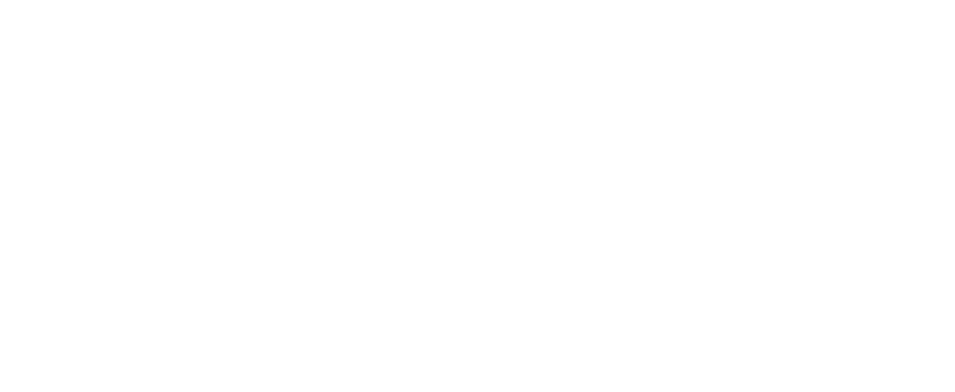
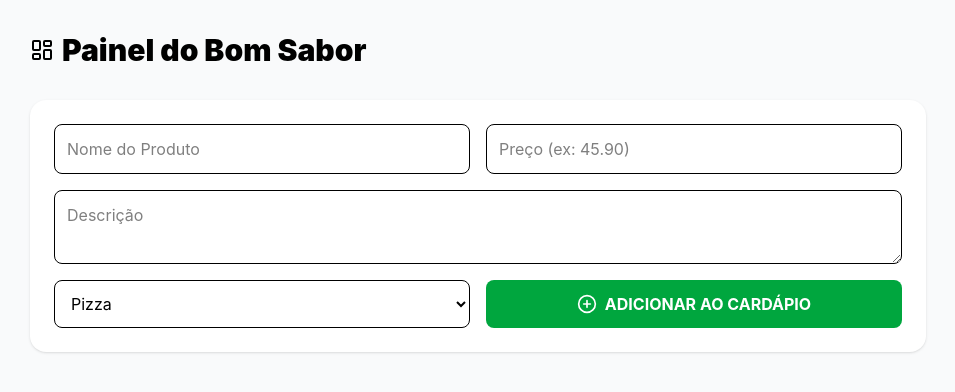
Before and after one commit to WellissonLima/bom-sabor-delivery, a React (Vite) app in the folder bom-sabor-delivery-web/: page /admin-bom-sabor in a window 1280 px wide. Before the commit this address had no page. Shown: the top 392 px of the page, without its empty margins (162-1117 px from the left). Built offline with nearby package versions, Linux system fonts and the light colour scheme; no server answers.

Commit message:
feat: add admin dashboard with product creation and deletion

```diff
--- a/bom-sabor-delivery-web/src/App.jsx
+++ b/bom-sabor-delivery-web/src/App.jsx
@@ -2,6 +2,7 @@
 import Home from "./pages/Home";
 import CheckoutPage from "./pages/CheckoutPage";
 import { CartProvider } from "./context/CartContext";
+import AdminPage from "./pages/AdminPage";
 
 function App() {
   return (
@@ -10,6 +11,9 @@
         <Routes>
           {/* Rota principal: o Cardápio */}
           <Route path="/" element={<Home />} />
+
+          {/* Rota do Painel do Dono */}
+          <Route path="/admin-bom-sabor" element={<AdminPage />} />
 
           {/* Rota do Checkout */}
           <Route path="/checkout" element={<CheckoutPage />} />
--- /dev/null
+++ b/bom-sabor-delivery-web/src/pages/AdminPage.jsx
@@ -0,0 +1,73 @@
+import { useEffect, useState } from 'react';
+import api from '../services/api';
+import { Trash2, PlusCircle, LayoutDashboard } from 'lucide-react';
+
+export default function AdminPage() {
+  const [products, setProducts] = useState([]);
+  const [newProduct, setNewProduct] = useState({ name: '', description: '', price: '', category: 'pizza' });
+
+  useEffect(() => {
+    fetchProducts();
+  }, []);
+
+  const fetchProducts = async () => {
+    const res = await api.get('/products');
+    setProducts(res.data);
+  };
+
+  const handleAddProduct = async (e) => {
+    e.preventDefault();
+    try {
+      await api.post('/products', newProduct);
+      setNewProduct({ name: '', description: '', price: '', category: 'pizza' }); // Limpa form
+      fetchProducts(); // Atualiza lista
+    } catch (err) { alert("Erro ao adicionar!"); }
+  };
+
+  const handleDelete = async (id) => {
+    if (window.confirm("Deseja mesmo remover este item do cardápio?")) {
+      await api.delete(`/products/${id}`);
+      fetchProducts();
+    }
+  };
+
+  return (
+    <div className="min-h-screen bg-gray-50 p-8">
+      <div className="max-w-4xl mx-auto">
+        <h1 className="text-3xl font-black mb-8 flex items-center gap-2">
+          <LayoutDashboard className="text-pizza-red" /> Painel do Bom Sabor
+        </h1>
+
+        {/* FORMULÁRIO PARA ADICIONAR */}
+        <form onSubmit={handleAddProduct} className="bg-white p-6 rounded-2xl shadow-sm mb-12 grid grid-cols-1 md:grid-cols-2 gap-4">
+          <input type="text" placeholder="Nome do Produto" className="border p-3 rounded-lg" value={newProduct.name} onChange={e => setNewProduct({...newProduct, name: e.target.value})} required />
+          <input type="number" placeholder="Preço (ex: 45.90)" className="border p-3 rounded-lg" value={newProduct.price} onChange={e => setNewProduct({...newProduct, price: e.target.value})} required />
+          <textarea placeholder="Descrição" className="border p-3 rounded-lg md:col-span-2" value={newProduct.description} onChange={e => setNewProduct({...newProduct, description: e.target.value})} />
+          <select className="border p-3 rounded-lg" value={newProduct.category} onChange={e => setNewProduct({...newProduct, category: e.target.value})}>
+            <option value="pizza">Pizza</option>
+            <option value="hamburguer">Hambúrguer</option>
+            <option value="bebida">Bebida</option>
+          </select>
+          <button type="submit" className="bg-green-600 text-white font-bold rounded-lg flex items-center justify-center gap-2 hover:bg-green-700">
+            <PlusCircle size={20} /> ADICIONAR AO CARDÁPIO
+          </button>
+        </form>
+
+        {/* LISTA DE PRODUTOS ATUAIS */}
+        <div className="bg-white rounded-2xl shadow-sm overflow-hidden">
+          {products.map(product => (
+            <div key={product._id} className="flex items-center justify-between p-4 border-b last:border-0">
+              <div>
+                <p className="font-bold text-dark-charcoal">{product.name}</p>
+                <p className="text-sm text-gray-400 italic">R$ {product.price.toFixed(2)}</p>
+              </div>
+              <button onClick={() => handleDelete(product._id)} className="text-red-500 hover:bg-red-50 p-2 rounded-full transition-colors">
+                <Trash2 size={20} />
+              </button>
+            </div>
+          ))}
+        </div>
+      </div>
+    </div>
+  );
+}
```
